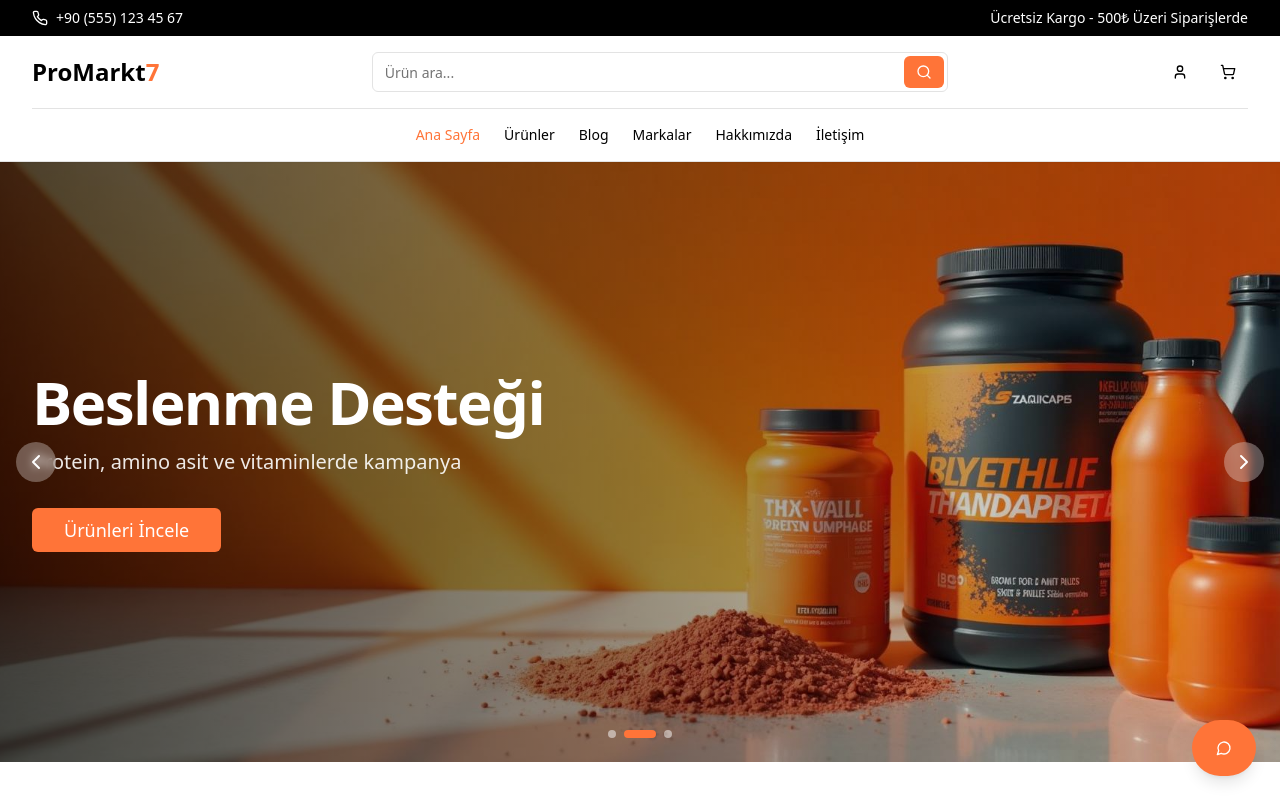
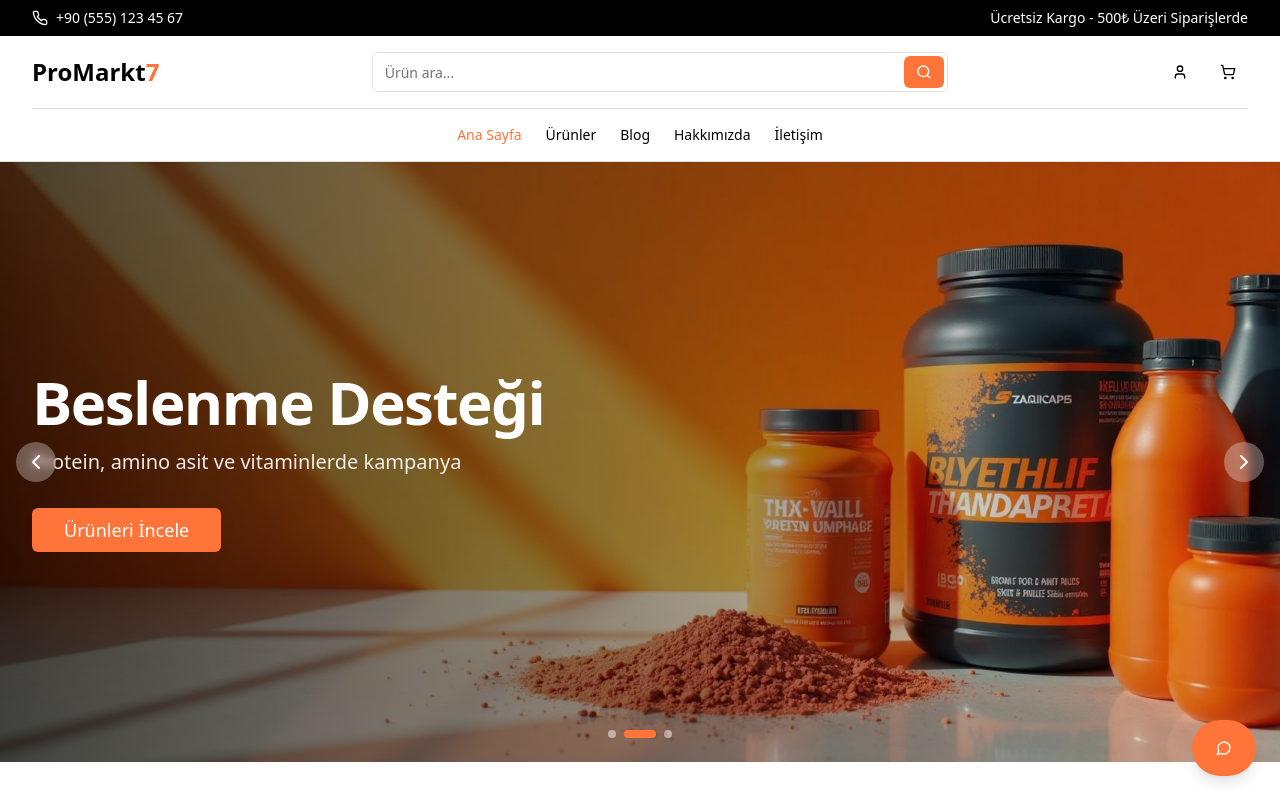
Before and after one commit to woozyalvin-maker/promarkt7-magaza, a React (Vite) app: page / in a window 1280 px wide. Shown: the top 800 px of the page. Built offline with nearby package versions, Linux system fonts and the light colour scheme; the HTML template or start-up script is replaced by a standard one.

Commit message:
Remove Brands page

```diff
--- a/src/components/Header.tsx
+++ b/src/components/Header.tsx
@@ -15,7 +15,6 @@ const Header = () => {
     { name: 'Ana Sayfa', path: '/' },
     { name: 'Ürünler', path: '/urunler' },
     { name: 'Blog', path: '/blog' },
-    { name: 'Markalar', path: '/markalar' },
     { name: 'Hakkımızda', path: '/hakkimizda' },
     { name: 'İletişim', path: '/iletisim' },
   ];
```
